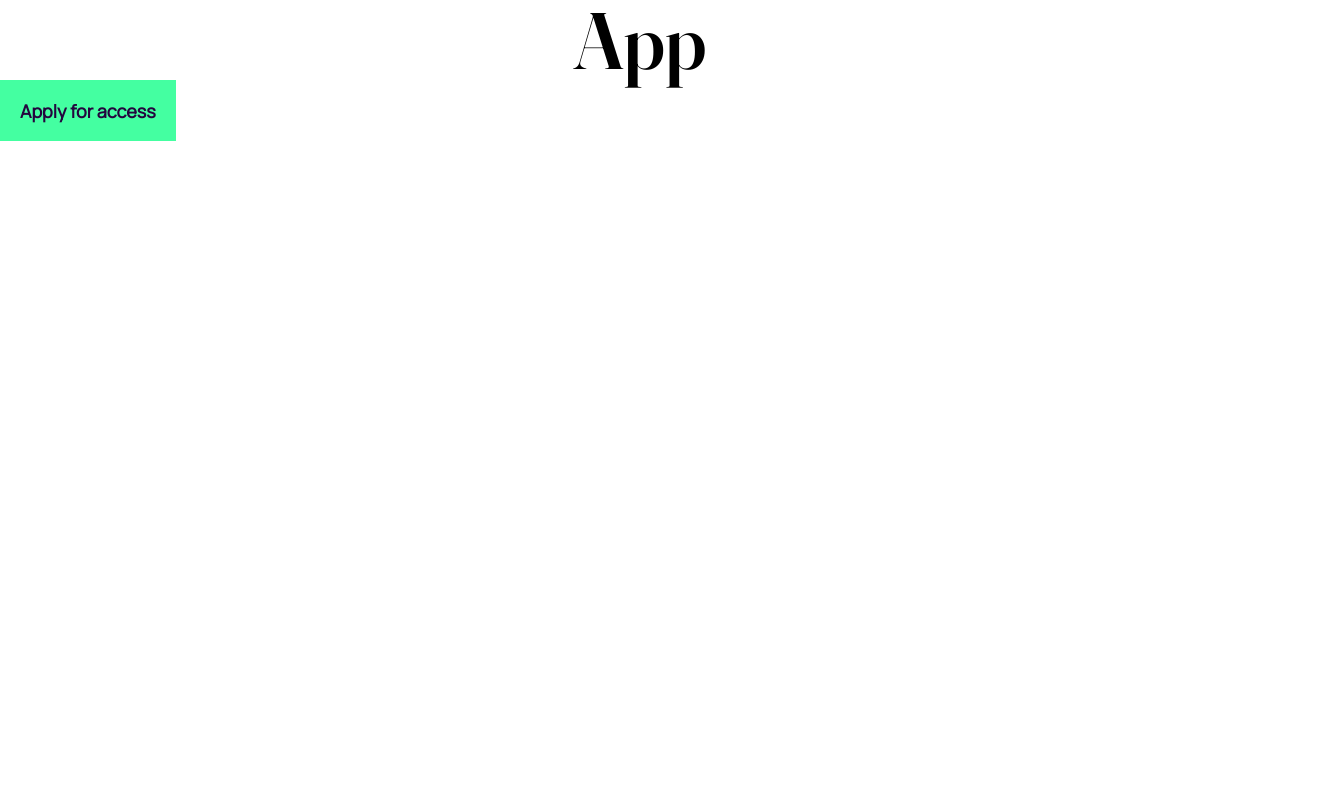
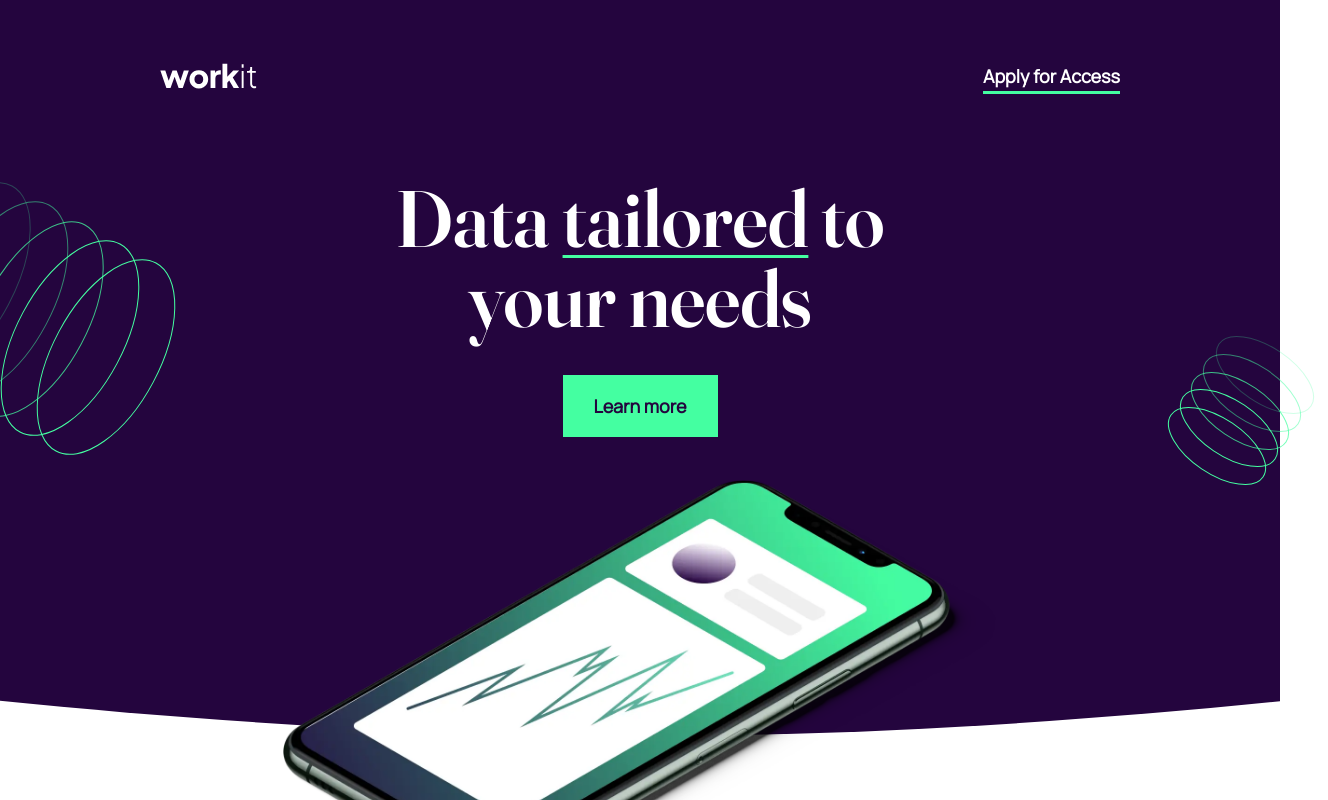
Before and after one commit to NataJenkins/workit-landing-page, a React (Create React App) app: page / in a window 1280 px wide. Shown: the top 800 px of the page, 1328 px wide, since content can reach past the window. Built offline with nearby package versions, Linux system fonts and the light colour scheme; the HTML template or start-up script is replaced by a standard one.

Commit message:
Desktop header

```diff
--- a/src/App.js
+++ b/src/App.js
@@ -1,15 +1,11 @@
 import "./App.css";
 import "./_base.scss";
-import Button from "./components/Button/Button";
+import MainView from "./components/MainView/MainView";
 
 function App() {
     return (
         <div className="App">
-            <div className=" heading-l">App</div>
-            <Button
-                text="Apply for access"
-                onClick={() => console.log("hola")}
-            />
+            <MainView />
         </div>
     );
 }
--- a/src/_base.scss
+++ b/src/_base.scss
@@ -11,6 +11,7 @@ $eucaplyptus: #44ffa1;
     font-family: "Fraunces";
     font-size: 80px;
     line-height: 80px;
+    margin: 0;
 }
 .heading-m {
     font-family: "Fraunces";
@@ -28,3 +29,9 @@ $eucaplyptus: #44ffa1;
     font-size: 18px;
     line-height: 32px;
 }
+
+//media sizes
+
+$bp-desktop: 1440px;
+$bp-tablet: 768px;
+$bp-mobile: 375px;
--- a/src/components/Button/Button.scss
+++ b/src/components/Button/Button.scss
@@ -12,7 +12,7 @@
     line-height: 32px;
     align-items: center;
     display: flex;
-    padding: 20px;
+    padding: 31px 31px;
     font-weight: 700;
     cursor: pointer;
     &:hover {
--- /dev/null
+++ b/src/components/MainView/MainView.jsx
@@ -0,0 +1,35 @@
+import React from "react";
+import ImageHero from "../../assets/images/image-hero.webp";
+import LogoLight from "../../assets/images/logo-light.svg";
+import DarkPurpleBg from "../../assets/images/bg-image-dark-purple.svg";
+import BgPattern1 from "../../assets/images/bg-pattern-1.svg";
+import BgPattern2 from "../../assets/images/bg-pattern-2.svg";
+import Button from "../Button/Button";
+import "./MainView.scss";
+
+export default function MainView() {
+    return (
+        <div className="container">
+            <header className="header">
+                <nav className="nav">
+                    <img src={LogoLight} alt="logo" />
+                    <Button secondary text="Apply for Access" />
+                </nav>
+                <div className="title">
+                    <h1 className="heading-l">
+                        Data <span>tailored</span> to your needs
+                    </h1>
+                    <Button text="Learn more" />
+                </div>
+                <img src={DarkPurpleBg} alt="logo" className="curve" />
+                <img src={BgPattern1} alt="logo" className="spiral-1" />
+                <img src={BgPattern2} alt="logo" className="spiral-2" />
+            </header>
+            <section className="details">
+                <div className="image-container">
+                    <img src={ImageHero} alt="hero" />
+                </div>
+            </section>
+        </div>
+    );
+}
--- /dev/null
+++ b/src/components/MainView/MainView.scss
@@ -0,0 +1,74 @@
+@import "../../_base.scss";
+
+.container {
+    padding: 60px;
+    box-sizing: border-box;
+    width: 100vw;
+    .header {
+        height: 473px;
+        .nav {
+            display: flex;
+            justify-content: space-between;
+            padding: 0 100px;
+        }
+        .title {
+            display: flex;
+            flex-direction: column;
+            align-items: center;
+            width: 635px;
+            color: $white;
+            margin-left: auto;
+            margin-right: auto;
+            margin-top: 86px;
+
+            span {
+                text-decoration: underline;
+                text-underline-offset: 8px;
+                text-decoration-thickness: 3px;
+                text-decoration-color: $eucaplyptus;
+            }
+            button {
+                margin-top: 37px;
+            }
+        }
+    }
+    .details {
+        height: 950px;
+        margin-top: -135px;
+        .image-container {
+            margin-top: 82px;
+            img {
+                width: 715px;
+                // margin-left: 74px;
+            }
+        }
+    }
+    .curve {
+        top: -500px;
+        left: 0;
+        z-index: -1;
+        height: 1236px;
+        position: absolute;
+        object-fit: cover;
+        width: 100%;
+    }
+    .spiral-1 {
+        position: absolute;
+        top: 160px;
+        left: -136px;
+    }
+    .spiral-2 {
+        position: absolute;
+        top: 320px;
+        right: -48px;
+    }
+    @media (max-width: $bp-mobile) {
+        background-color: transparent;
+    }
+    @media (max-width: $bp-desktop) {
+        background-color: transparent;
+    }
+    @media (max-width: $bp-tablet) {
+        background-color: transparent;
+    }
+}
```
Also changed, not shown: src/assets/images/bg-image-dark-purple.svg (added).
